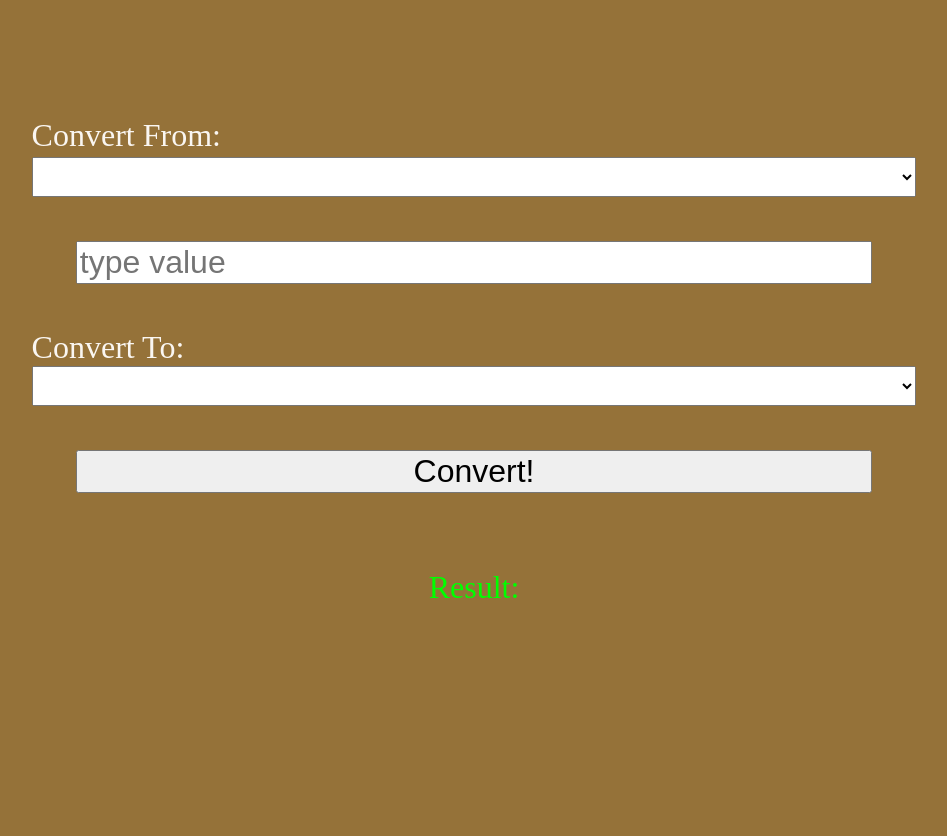
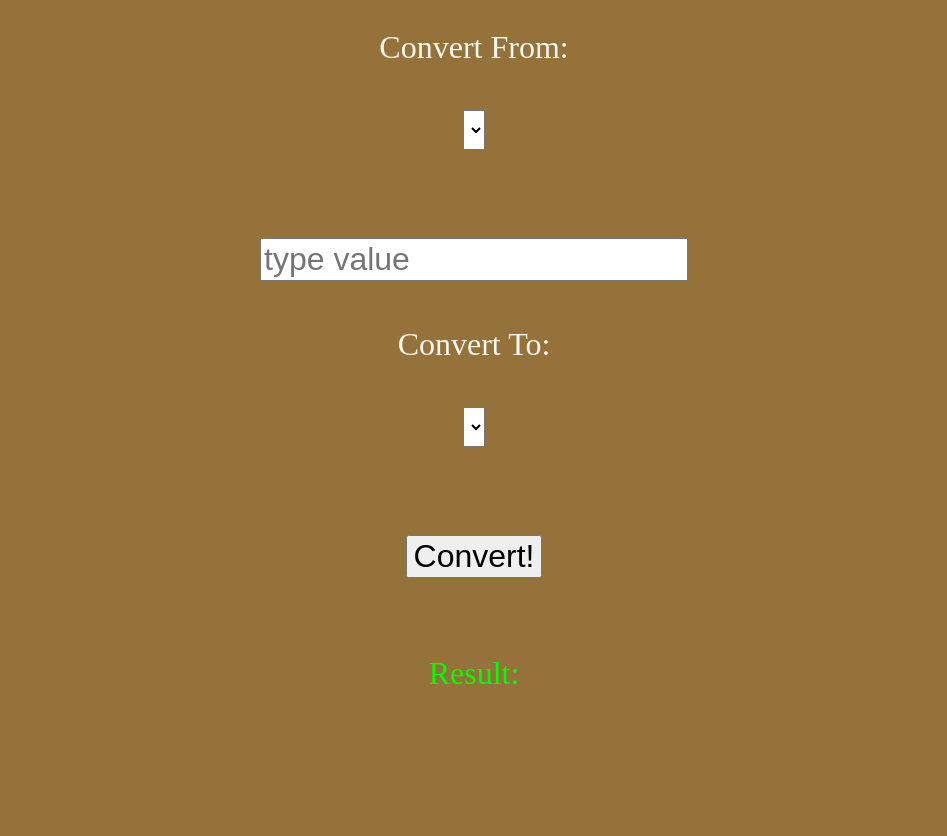
Before and after one commit to Pathfinder30m/js-try, a plain HTML site: page index.html in a window 1280 px wide. Shown: the part 139-975 px from the top of the page, without its empty margins (166-1113 px from the left). After the commit the page ends 871 px from the top, so only its background shows below. Drawn offline with Linux system fonts and the light colour scheme.

Commit message:
я сделяль

```diff
--- a/index.html
+++ b/index.html
@@ -7,13 +7,17 @@
     <link rel="stylesheet" href="style.css">
 </head>
 <body>
+    <div>
     <h1>Distance Converter</h1>
-    <div>
+
     <label>Convert From:</label>
         <select class="select" id="convertFrom"></select>
+
     <input type="number" placeholder="type value" id="number">
+
     <label>Convert To:</label>
         <select class="select" id="convertTo"></select>
+
         <button id="button">Convert!</button>
         <p>Result: <span id="result"></span></p>
     </div>
--- a/style.css
+++ b/style.css
@@ -6,30 +6,36 @@ body {
 }
 h1 {
 width: 100%;
-font-size:xx-large ;
 text-align: center;
 }
 div {
     display: grid;
-    grid-template-rows: 1fr 1fr;
-    padding: 15%;
+    grid-template-rows: repeat(1fr,8);
+    padding-left: 15%;
+    padding-right: 15%;
     margin-left: auto;
     margin-right: auto;
 
 }
-select {
+select, input, button {
+    margin-left: auto;
+    margin-right: auto;
     font-size: xx-large;
+    margin-top: 5%;
+    margin-bottom: 5%;
 }
 input {
-    margin: 5%;
     font-size: xx-large;
 }
 button {
     font-size: xx-large;
-    margin: 5%;
 }
+label {
+    text-align: center;
+}
+
 p {
-    font-size: xx-large;
+
     color: rgb(0, 255, 0);
     text-align: center;
 }
```
